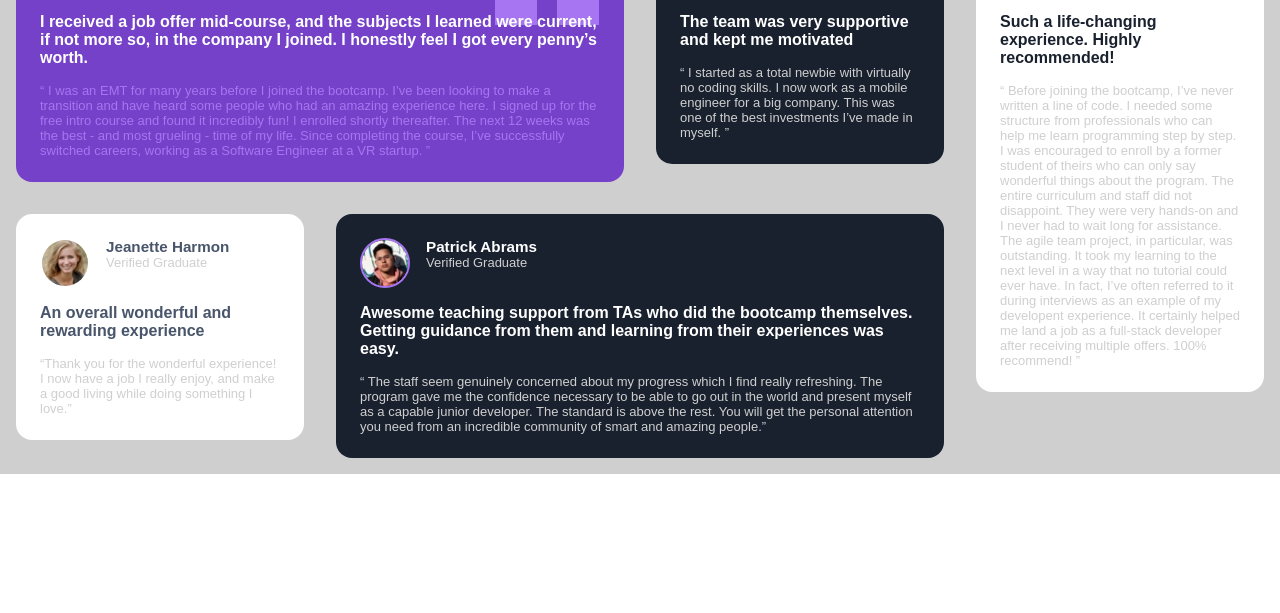
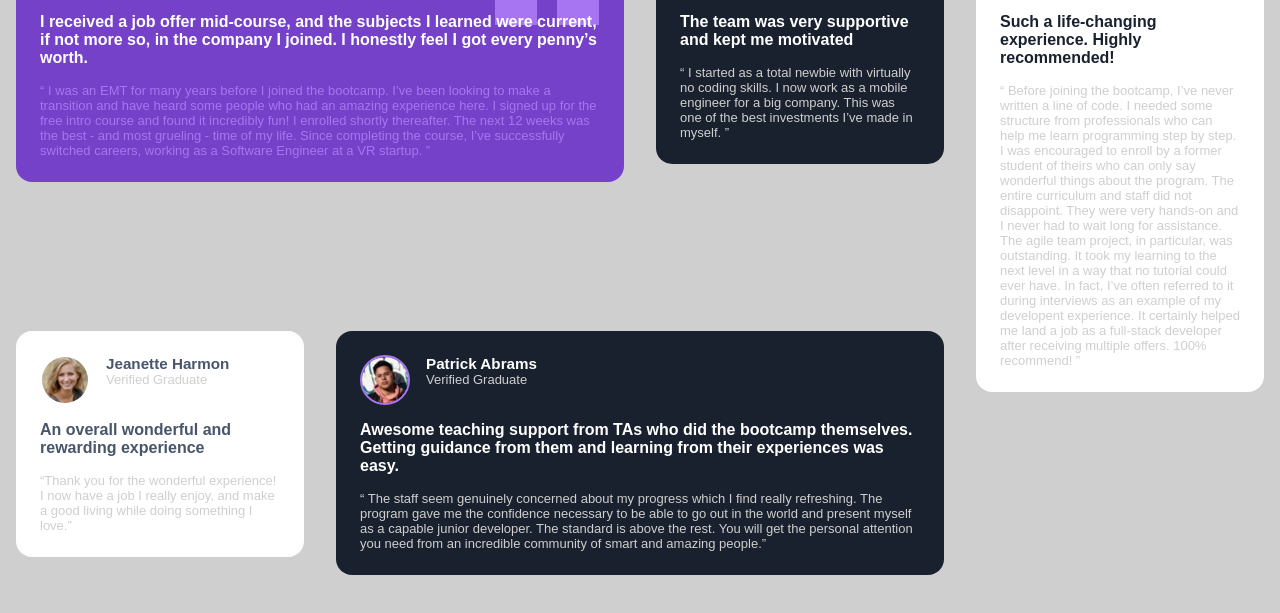
Before and after one commit to onyedikamike/testimonial-grid, a plain HTML site: page index.html in a window 1280 px wide. Shown: the part 93-706 px from the top of the page. Drawn offline with Linux system fonts and the light colour scheme; a web font is replaced by a local one.

Commit message:
Add an Edited README.md file

```diff
--- a/style.css
+++ b/style.css
@@ -20,13 +20,13 @@
 .main_container {
   font-size: 13px;
   background-color: var(--Light-gray);
-  height: 100%;
+  height: 100vh;
 }
 
 .testimonials {
   font-family: var(--barlow-font);
   padding: 1rem;
-  height: 100%;
+  /* height: 100vh; */
 }
 
 .daniel_header {
@@ -201,17 +201,21 @@
   .main_container {
     display: grid;
     grid-template-columns: repeat(4, 1fr);
+    /* gap: 10px; */
   }
   .daniel_ts {
     grid-column: 1 / 3;
     grid-row: 1 / 2;
+    /* gap: 10px; */
   }
   .kira_ts {
     grid-column: 4 / 5;
     grid-row: 1 / 3;
+    /* gap: 10px; */
   }
   .patrick_ts {
     grid-column: 2 / 4;
     grid-row: 2 / 3;
+    /* gap: 10px; */
   }
 }
```
Also changed, not shown: 2 other files.
